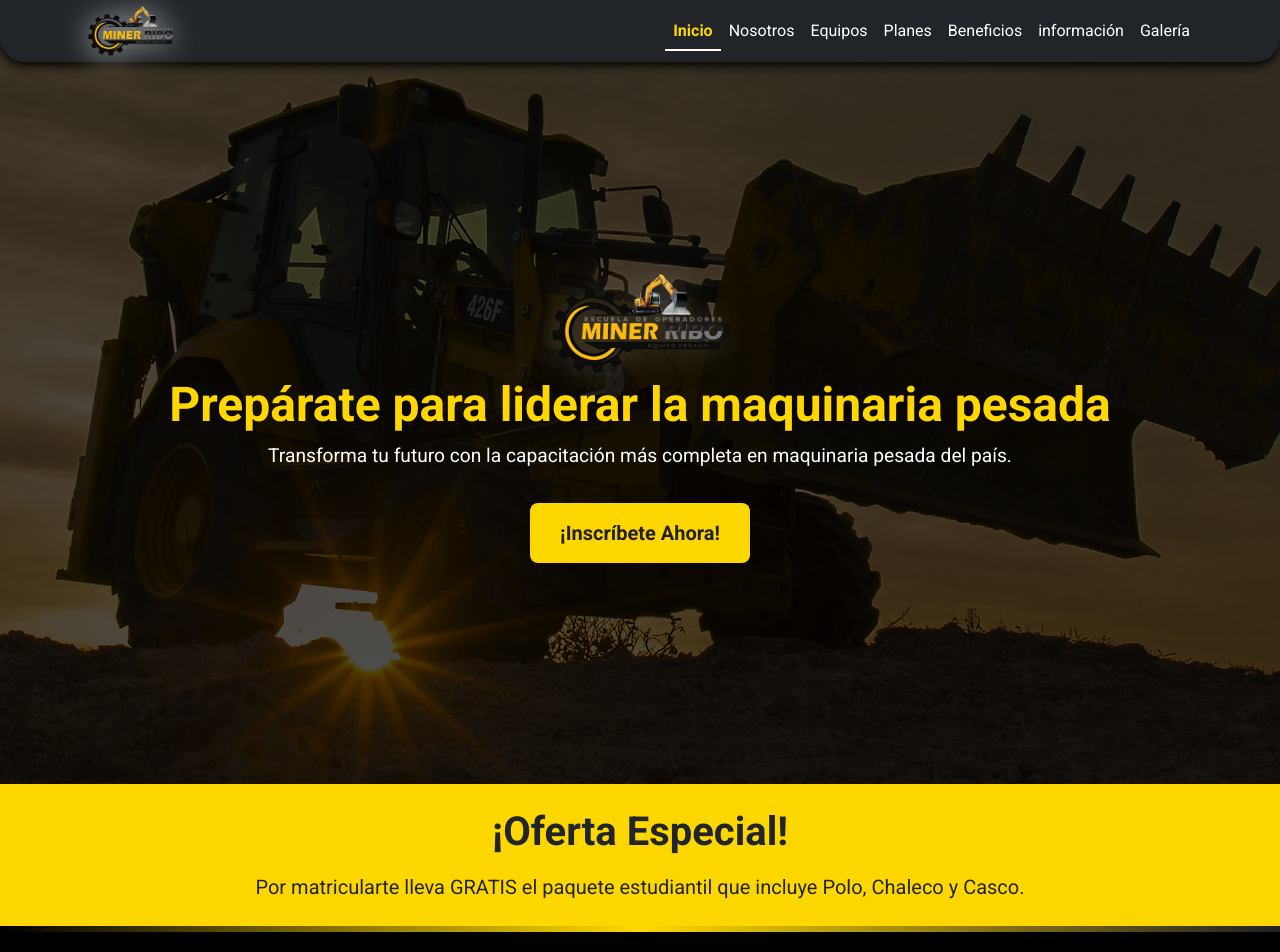
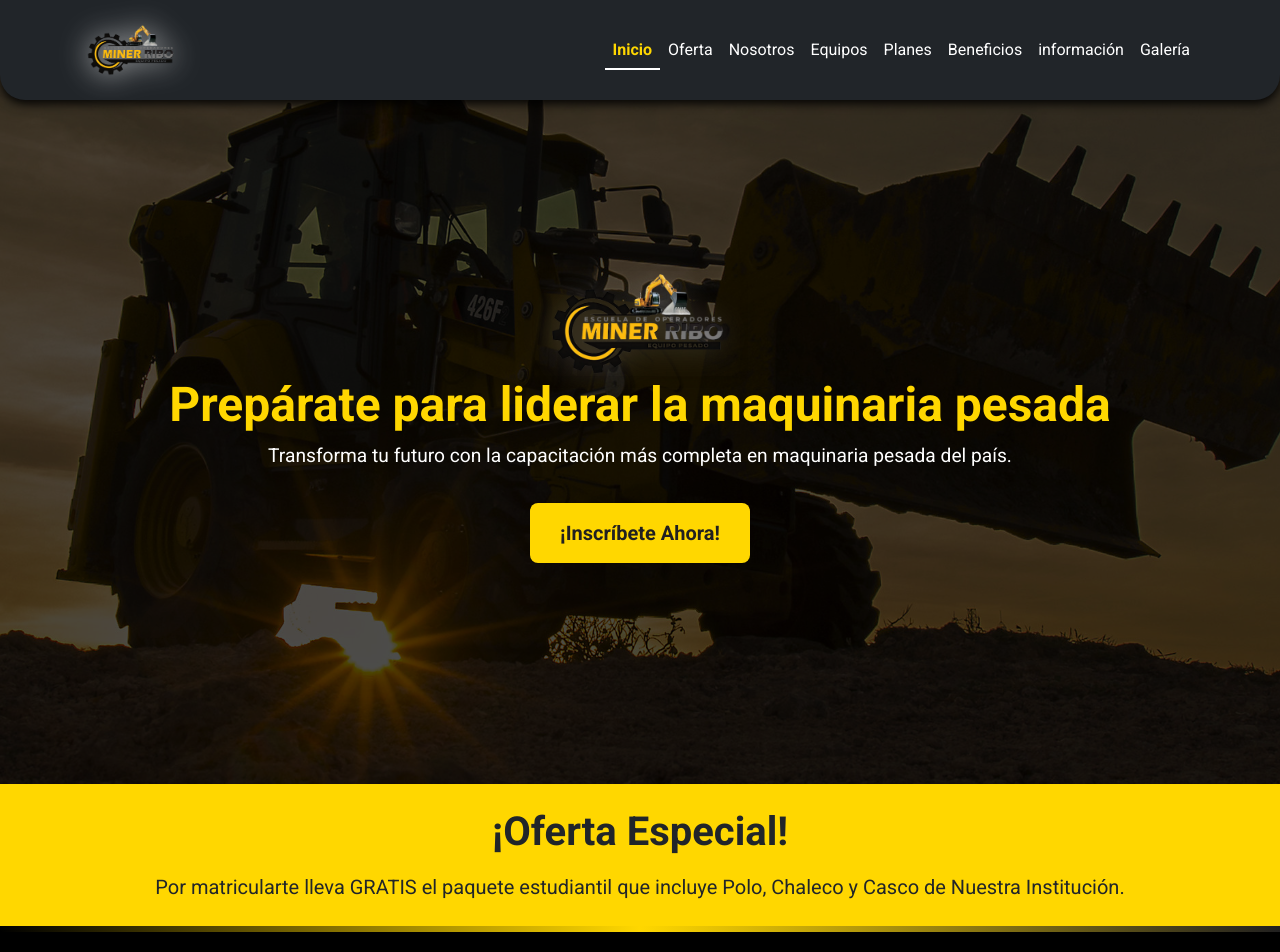
Before and after one commit to JHOMT/EscuelaOperadores, a plain HTML site: page index.html in a window 1280 px wide. Shown: the top 952 px of the page. Drawn offline with nearby package versions, Linux system fonts and the light colour scheme; a web font is replaced by a local one.

Commit message:
offer correction

```diff
--- a/css/style.css
+++ b/css/style.css
@@ -50,6 +50,8 @@ li{
     flex-direction: column;
     justify-content: center;
     align-items: center;
+    width: 100%;
+    min-height: 100px;
     top: 0;
     left: 0;
     right: 0;
--- a/index.html
+++ b/index.html
@@ -30,6 +30,9 @@
                 <ul class="navbar-nav ms-auto">
                     <li class="nav-item">
                         <a class="nav-link active" href="#hero">Inicio</a>
+                    </li>
+                    <li class="nav-item">
+                        <a class="nav-link" href="#oferta">Oferta</a>
                     </li>
                     <li class="nav-item">
                         <a class="nav-link" href="#por-que-nosotros">Nosotros</a>
@@ -67,7 +70,7 @@
     <section id="oferta" class="py-4 bck-primary text-center">
         <div class="container">
             <h2 class="mb-3 text-dark">¡Oferta Especial!</h2>
-            <p class="lead text-dark mb-0">Por matricularte lleva <strong>GRATIS</strong> el <strong>paquete estudiantil</strong> que incluye Polo, Chaleco y Casco.</p>
+            <p class="lead text-dark mb-0">Por matricularte lleva <strong>GRATIS</strong> el <strong>paquete estudiantil</strong> que incluye Polo, Chaleco y Casco de Nuestra Institución.</p>
         </div>
     </section>
 
```
